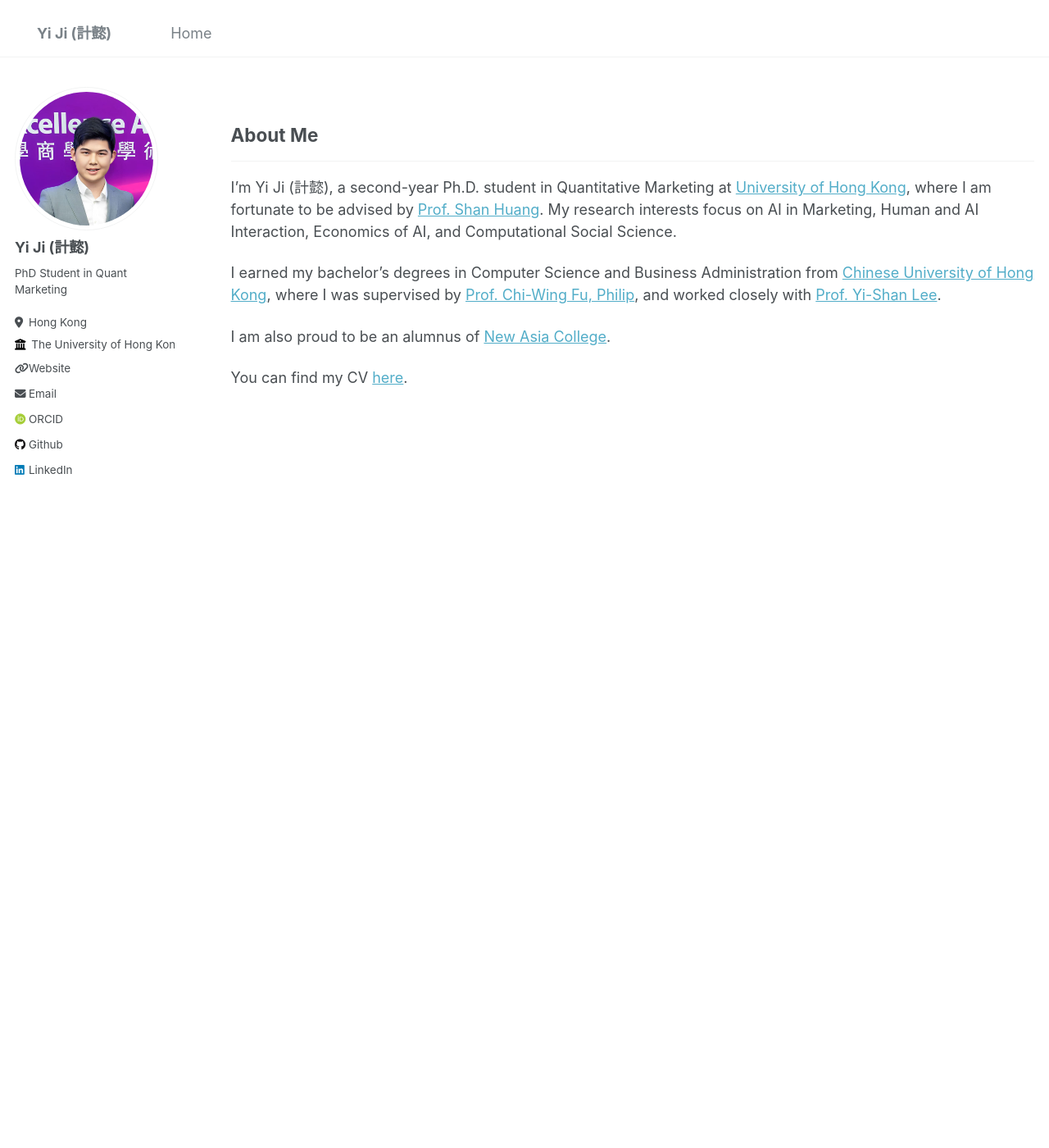
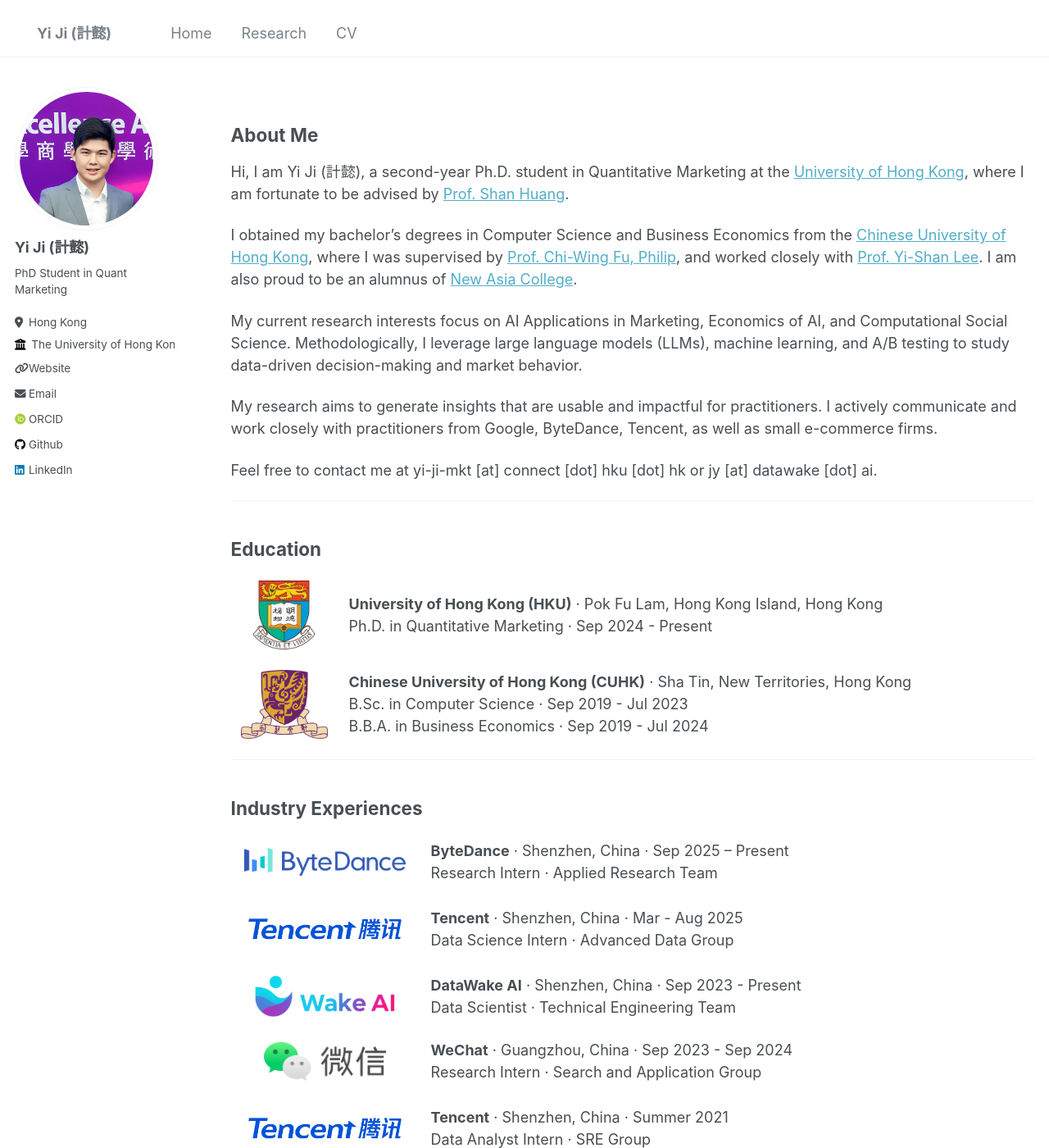
Before and after one commit to jasonyji/jasonyji.github.io, a Jekyll site: the page built from _pages/about.md, in a window 1280 px wide and 1400 px high. Shown: the whole window at 82% size. Built offline with Jekyll 4.4.1, drawn with Linux system fonts in a browser that asks for light colours; some web fonts are replaced; some of the changed text lies outside the part shown.

Commit message:
Update about page, nav, footer; add logos

```diff
--- a/_includes/footer.html
+++ b/_includes/footer.html
@@ -19,4 +19,4 @@
 </div>
 {% endif %}
 
-<div class="page__footer-copyright">&copy; {{ site.time | date: '%Y' }} {{ site.name | default: site.title }}. {{ site.data.ui-text[site.locale].powered_by | default: "Powered by" }} <a href="http://jekyllrb.com" rel="nofollow">Jekyll</a> &amp; <a href="https://github.com/academicpages/academicpages.github.io">AcademicPages</a>, a fork of <a href="https://mademistakes.com/work/minimal-mistakes-jekyll-theme/" rel="nofollow">Minimal Mistakes</a>.</div>
+<div class="page__footer-copyright">&copy; {{ site.time | date: '%Y' }} Yi Ji. All rights reserved.</div>
--- a/_pages/about.md
+++ b/_pages/about.md
@@ -9,12 +9,99 @@ redirect_from:
 ---
 
 ## About Me
----
-I’m Yi Ji (計懿), a second-year Ph.D. student in Quantitative Marketing at <a href="https://www.hku.hk/" target="_blank">University of Hong Kong</a>, where I am fortunate to be advised by <a href="https://www.shanhhuang.com/" target="_blank">Prof. Shan Huang</a>.
-My research interests focus on AI in Marketing, Human and AI Interaction, Economics of AI, and Computational Social Science.
+Hi, I am Yi Ji (計懿), a second-year Ph.D. student in Quantitative Marketing at the <a href="https://www.hku.hk/" target="_blank">University of Hong Kong</a>, where I am fortunate to be advised by <a href="https://www.shanhhuang.com/" target="_blank">Prof. Shan Huang</a>.
 
-I earned my bachelor's degrees in Computer Science and Business Administration from <a href="https://www.cuhk.edu.hk/english/index.html" target="_blank">Chinese University of Hong Kong</a>, where I was supervised by <a href="https://www.cse.cuhk.edu.hk/~cwfu/" target="_blank">Prof. Chi-Wing Fu, Philip</a>, and worked closely with <a href="https://sites.google.com/view/yi-shanlee" target="_blank">Prof. Yi-Shan Lee</a>.
-
+I obtained my bachelor's degrees in Computer Science and Business Economics from the <a href="https://www.cuhk.edu.hk/english/index.html" target="_blank">Chinese University of Hong Kong</a>, where I was supervised by <a href="https://www.cse.cuhk.edu.hk/~cwfu/" target="_blank">Prof. Chi-Wing Fu, Philip</a>, and worked closely with <a href="https://sites.google.com/view/yi-shanlee" target="_blank">Prof. Yi-Shan Lee</a>.
 I am also proud to be an alumnus of <a href="https://www.na.cuhk.edu.hk/" target="_blank">New Asia College</a>.
 
-You can find my CV <a href="../files/CV.pdf" target="_blank">here</a>.
+My current research interests focus on AI Applications in Marketing, Economics of AI, and Computational Social Science.
+Methodologically, I leverage large language models (LLMs), machine learning, and A/B testing to study data-driven decision-making and market behavior.
+
+My research aims to generate insights that are usable and impactful for practitioners. I actively communicate and work closely with practitioners from Google, ByteDance, Tencent, as well as small e-commerce firms.
+
+Feel free to contact me at yi-ji-mkt [at] connect [dot] hku [dot] hk or jy [at] datawake [dot] ai.
+
+[//]: # (You can find my CV <a href="../files/CV.pdf" target="_blank">here</a>.)
+
+---
+## Education
+<div class="education-item" style="display: flex; align-items: center; gap: 14px; margin-top: 25px; margin-bottom: 25px;">
+  <div class="education-emblem" style="flex: 0 0 130px; text-align: center;">
+    <img src="/images/Emblem_of_HKU.jpg" alt="University of Hong Kong emblem" style="height: 84px; width: auto;">
+  </div>
+  <div class="education-details" style="flex: 1 1 auto;">
+    <strong>University of Hong Kong (HKU)</strong> · Pok Fu Lam, Hong Kong Island, Hong Kong<br>
+    Ph.D. in Quantitative Marketing · Sep 2024 - Present
+  </div>
+</div>
+
+<div class="education-item" style="display: flex; align-items: center; gap: 14px; margin-top: 25px; margin-bottom: 25px;">
+  <div class="education-emblem" style="flex: 0 0 130px; text-align: center;">
+    <img src="/images/Emblem_of_CU.png" alt="Chinese University of Hong Kong emblem" style="height: 84px; width: auto;">
+  </div>
+  <div class="education-details" style="flex: 1 1 auto;">
+    <strong>Chinese University of Hong Kong (CUHK)</strong> · Sha Tin, New Territories, Hong Kong<br>
+    B.Sc. in Computer Science · Sep 2019 - Jul 2023<br>
+    B.B.A. in Business Economics · Sep 2019 - Jul 2024
+  </div>
+</div>
+
+---
+## Industry Experiences
+<div class="industry-item" style="display: flex; align-items: center; gap: 14px; margin-top: 25px; margin-bottom: 25px;">
+  <div class="industry-logo" style="flex: 0 0 230px; text-align: center;">
+    <img src="/images/Logo_of_ByteDance.png" alt="ByteDance logo" style="height: 34px; width: auto;">
+  </div>
+  <div class="industry-details" style="flex: 1 1 auto;">
+    <strong>ByteDance</strong> · Shenzhen, China · Sep 2025 – Present<br>
+    Research Intern · Applied Research Team
+  </div>
+</div>
+
+<div class="industry-item" style="display: flex; align-items: center; gap: 14px; margin-top: 25px; margin-bottom: 25px;">
+  <div class="industry-logo" style="flex: 0 0 230px; text-align: center;">
+    <img src="/images/Logo_of_Tencent.png" alt="Tencent logo" style="height: 60px; width: auto;">
+  </div>
+  <div class="industry-details" style="flex: 1 1 auto;">
+    <strong>Tencent</strong> · Shenzhen, China · Mar - Aug 2025<br>
+    Data Science Intern · Advanced Data Group
+  </div>
+</div>
+
+<div class="industry-item" style="display: flex; align-items: center; gap: 14px; margin-top: 25px; margin-bottom: 25px;">
+  <div class="industry-logo" style="flex: 0 0 230px; text-align: center;">
+    <img src="/images/Logo_of_DataWakeAI.png" alt="DataWakeAI logo" style="height: 50px; width: auto;">
+  </div>
+  <div class="industry-details" style="flex: 1 1 auto;">
+    <strong>DataWake AI</strong> · Shenzhen, China · Sep 2023 - Present<br>
+    Data Scientist · Technical Engineering Team
+  </div>
+</div>
+
+<div class="industry-item" style="display: flex; align-items: center; gap: 14px; margin-top: 25px; margin-bottom: 25px;">
+  <div class="industry-logo" style="flex: 0 0 230px; text-align: center;">
+    <img src="/images/Logo_of_WeChat.png" alt="WeChat logo" style="height: 48px; width: auto;">
+  </div>
+  <div class="industry-details" style="flex: 1 1 auto;">
+    <strong>WeChat</strong> · Guangzhou, China · Sep 2023 - Sep 2024<br>
+    Research Intern · Search and Application Group
+  </div>
+</div>
+
+<div class="industry-item" style="display: flex; align-items: center; gap: 14px; margin-top: 25px; margin-bottom: 25px;">
+  <div class="industry-logo" style="flex: 0 0 230px; text-align: center;">
+    <img src="/images/Logo_of_Tencent.png" alt="Tencent logo" style="height: 60px; width: auto;">
+  </div>
+  <div class="industry-details" style="flex: 1 1 auto;">
+    <strong>Tencent</strong> · Shenzhen, China · Summer 2021<br>
+    Data Analyst Intern · SRE Group
+  </div>
+</div>
+
+---
+## Selected Scholarships and Awards
+Postgraduate Scholarships, University of Hong Kong, 2024 \
+FBE PhD Entrance Scholarship, University of Hong Kong, 2024 \
+HKSAR Government Scholarship for Outstanding Performance, HKSAR Education Bureau, 2023 \
+CSE Outstanding Academic Performance, Chinese University of Hong Kong, 2021 - 2023 \
+Dean’s Honours List, Chinese University of Hong Kong, 2019 - 2023
```
Also changed, not shown: _data/navigation.yml (+4 -4 lines), images/Emblem_of_CU.png (added), images/Emblem_of_HKU.jpg (added), images/Logo_of_ByteDance.png (added), images/Logo_of_DataWakeAI.png (added), images/Logo_of_Tencent.png (added), images/Logo_of_WeChat.png (added), 1 other file.
